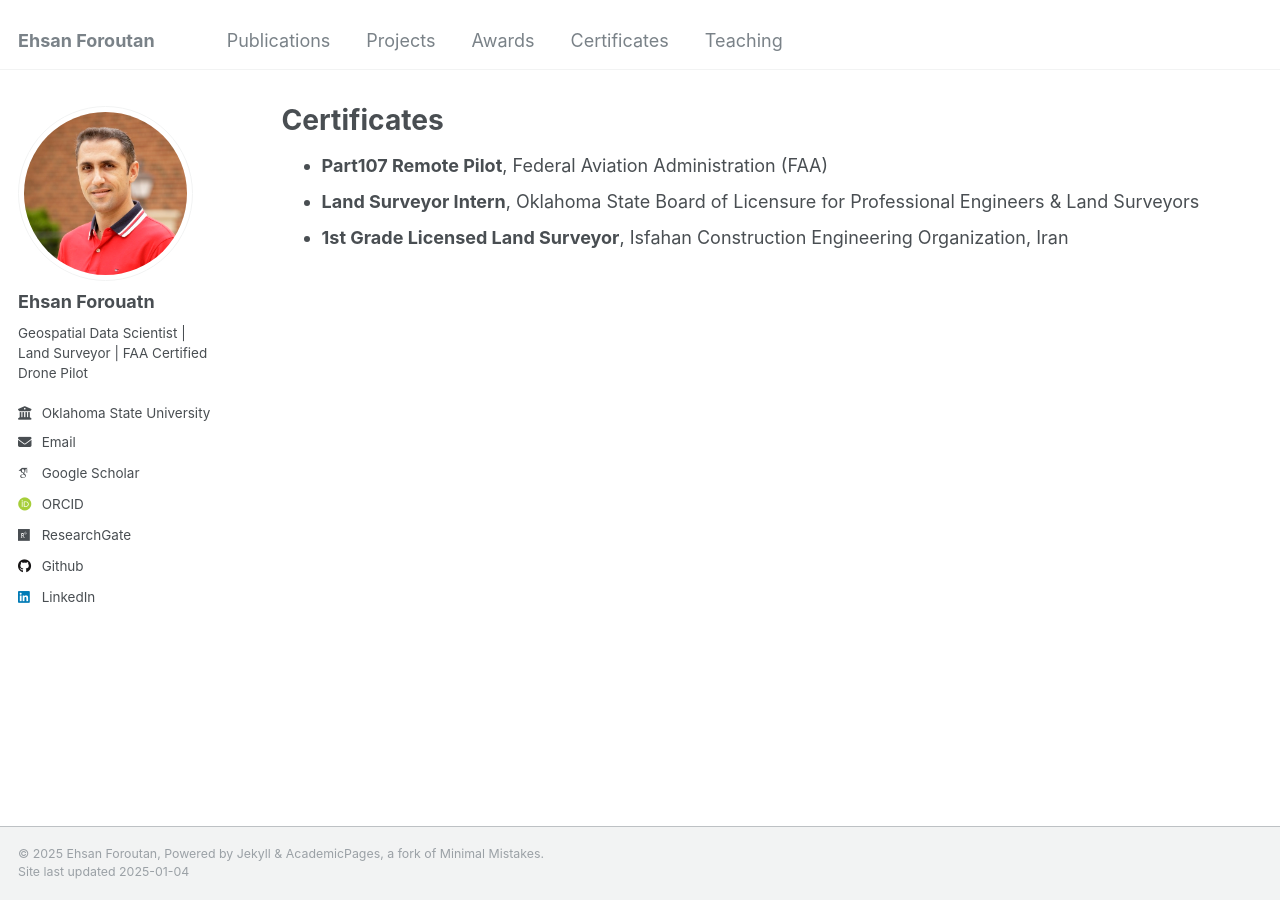
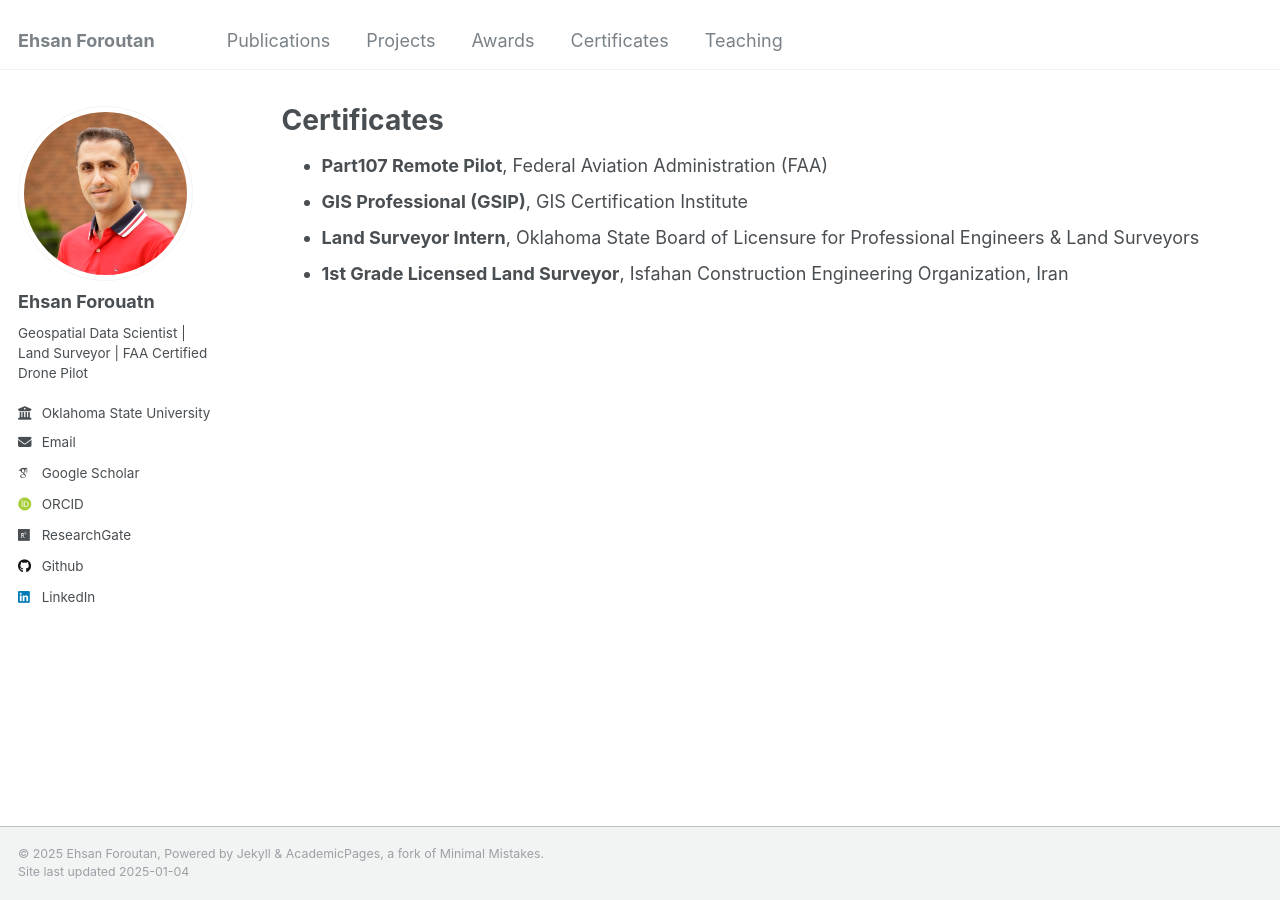
Before and after one commit to eforoutan/eforoutan.github.io, a Jekyll site: the page built from _pages/certificates.html, in a window 1280 px wide. Built offline with Jekyll 4.4.1, drawn with Linux system fonts in a browser that asks for light colours; some web fonts are replaced.

Commit message:
Update certificates.html

```diff
--- a/_pages/certificates.html
+++ b/_pages/certificates.html
@@ -6,6 +6,7 @@ author_profile: true
 ---
 <ul>
   <li><strong>Part107 Remote Pilot</strong>, Federal Aviation Administration (FAA)</li>
+  <li><strong>GIS Professional (GSIP)</strong>, GIS Certification Institute</li>
   <li><strong>Land Surveyor Intern</strong>, Oklahoma State Board of Licensure for Professional Engineers & Land Surveyors</li>
   <li><strong>1st Grade Licensed Land Surveyor</strong>, Isfahan Construction Engineering Organization, Iran</li>
 </ul>
```
